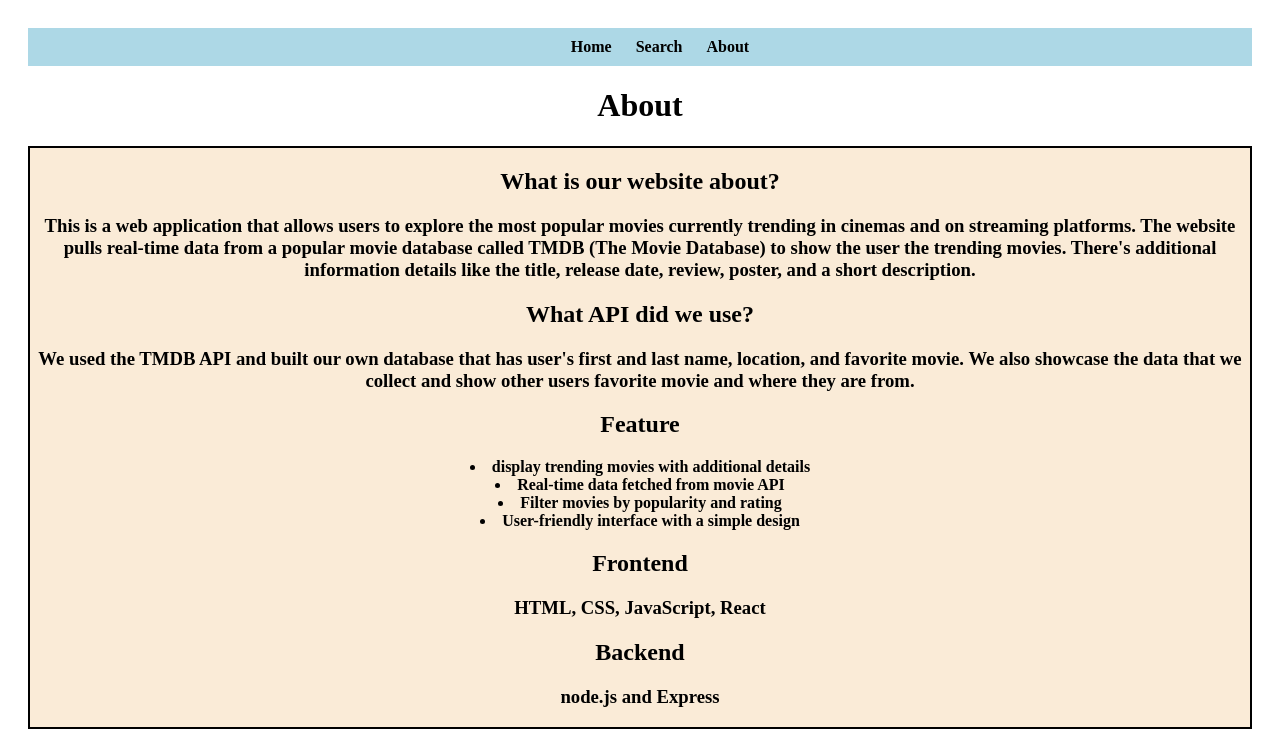
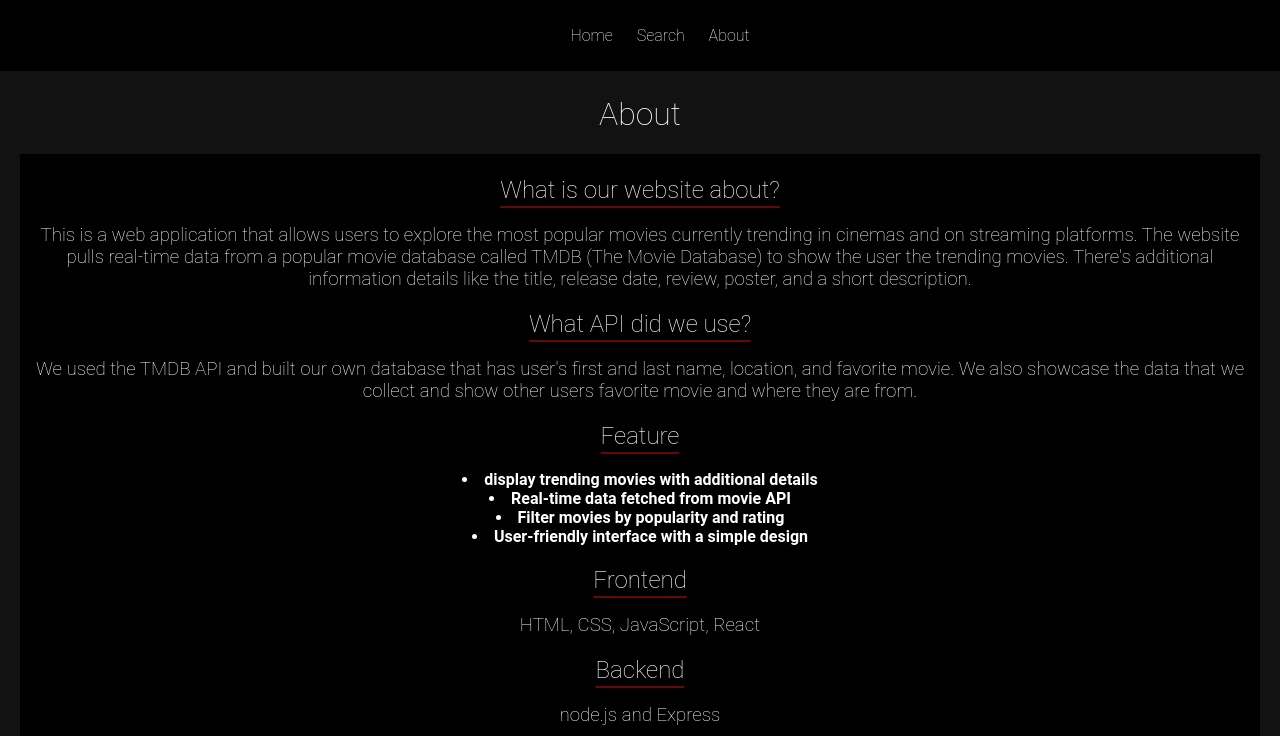
Before and after one commit to mtstarcher/INST377-Project, a website: page public/about.html in a window 1280 px wide. Shown: the top 736 px of the page. Drawn offline with Linux system fonts and the light colour scheme.

Commit message:
added more complex styling

```diff
--- a/public/about.css
+++ b/public/about.css
@@ -1,17 +1,29 @@
-
+* {
+    font-weight: 200;
+}
 #main-nav {
-    background-color: lightblue;
+    background-color: rgb(0,0,0);
     text-align: center;
+    font-family: 'Roboto', sans-serif;
+    color: white;
+    position:absolute;
+    top:0;
+    left:0;
+    right:0;
+    width:100%;
 }
 
 #main-nav li:hover {
-    background-color: lavender;
-    color: black;
+  color: white;
+  transform: scale(1.2);
+  text-shadow: none;
+  background-color: rgb(101,8,8);
 }
 
 #main-nav li {
     display: inline-block;
     position: relative;
+    transition: color 0.3s ease, transform 0.3s ease, background-color 0.3s ease;
 }
 
 #main-nav ul li {
@@ -21,24 +33,39 @@
     text-align: center;
 }
 
+#pageTitle {
+  margin-top: 75px;
+  text-align: center
+}
+
 a {
     text-decoration: none;
     color: inherit;
 }
 
 body {
-
+    background-color: rgb(18,18,18);
+    font-family: 'Roboto';
+    color: white;
     padding: 20px;
+    margin: 0;
+    animation: fadeIn 1s ease-in-out;
+    opacity: 0;
+    animation-fill-mode: forwards;
 }
 
-#pageTitle {
-    background-color: white;
-    text-align: center;
+@keyframes fadeIn {
+    from {
+        opacity: 0;
+    }
+    to {
+        opacity: 1;
+    }
 }
 
 
 .students {
-    background-color: lightblue;
+    background-color: black;
     display: inline-block;
     border: 2px black solid;
     padding-left: 200px;
@@ -62,9 +89,20 @@ body {
 .project {
     display:inline-block;
     border: 2px black solid;
-    background-color: antiquewhite;
+    background-color: black;
 }
 
 li {
     font-weight: bold;
 }
+
+h2 {
+    text-decoration: underline;
+    text-decoration-color: rgb(101,8,8);
+    text-underline-offset: 8px;
+}
+
+img {
+   max-width: 40px;
+   max-height: 40px;
+}
```
